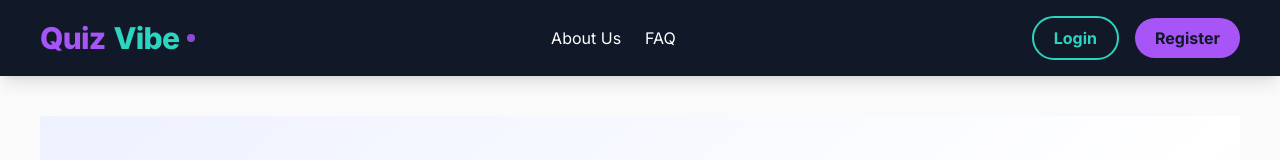
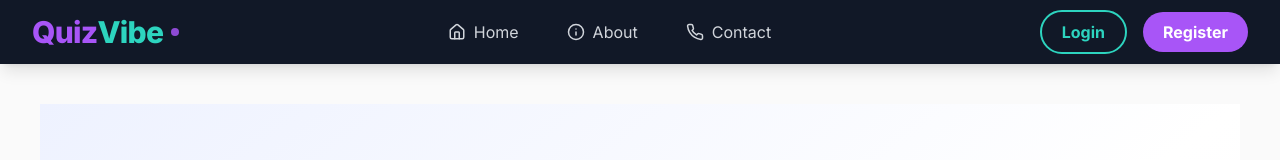
Before and after one commit to skiiipy69/QuizVibe, a React (Vite) app: page / in a window 1280 px wide. Shown: the top 160 px of the page. Built offline with nearby package versions, Linux system fonts and the light colour scheme; no server answers.

Commit message:
update navbar

```diff
--- a/src/components/Navbar/Navbar.jsx
+++ b/src/components/Navbar/Navbar.jsx
@@ -1,73 +1,142 @@
-import React from 'react';
+import React, { useState } from 'react';
 import { Link } from "react-router-dom";
 import useQuestionStore from "../../store/zustand";
+import { Menu, X, Home, Info, Phone, BookOpen, LogOut } from 'lucide-react';
 
-function Navbar() {
+const NavLink = ({ to, children, icon: Icon }) => (
+  <Link
+    to={to}
+    className="flex items-center gap-2 px-4 py-2 text-gray-300 rounded-lg transition-all duration-300 hover:bg-gray-800 hover:text-teal-400"
+  >
+    {Icon && <Icon size={18} />}
+    {children}
+  </Link>
+);
+
+const Navbar = () => {
+  const [isOpen, setIsOpen] = useState(false);
   const { auth, logoutUser } = useQuestionStore();
+  const isAuthenticated = !!auth?.email;
+
+  const toggleMenu = () => setIsOpen(!isOpen);
 
   return (
-    <nav className="w-full bg-gray-900 text-white px-5 md:px-10 py-4 shadow-lg">
-      <div className="max-w-7xl mx-auto flex flex-col md:flex-row items-center justify-between gap-4">
-        {/* Logo Section */}
-        <Link to="/" className="text-3xl font-extrabold tracking-tight flex items-center gap-2 transition-transform duration-300 hover:scale-105">
+    <nav className="sticky top-0 z-50 w-full bg-gray-900 text-white shadow-lg">
+      <div className="max-w-7xl mx-auto px-4 sm:px-6 lg:px-8">
+        <div className="flex items-center h-16">
+          {/* Logo */}
+          <div className="flex-shrink-0">
+            <Link
+              to="/"
+              className="flex items-center gap-2 transition-transform duration-300 hover:scale-105"
+              aria-label="QuizVibe Home"
+            >
+              <span className="text-2xl md:text-3xl font-extrabold tracking-tight">
                 <span className="text-purple-500">Quiz</span>
                 <span className="text-teal-400">Vibe</span>
+              </span>
               <div className="w-2 h-2 bg-purple-500 rounded-full animate-pulse" />
             </Link>
+          </div>
 
-        {/* Navigation Links */}
-        <div className="flex items-center space-x-6">
+          {/* Desktop Navigation - Centered */}
+          <div className="hidden md:flex flex-1 justify-center">
+            <div className="flex items-center gap-4">
+              <NavLink to="/" icon={Home}>Home</NavLink>
+              <NavLink to="/about" icon={Info}>About</NavLink>
+              <NavLink to="/contact" icon={Phone}>Contact</NavLink>
+              {isAuthenticated && (
+                <NavLink to="/howtoplay" icon={BookOpen}>How To Play</NavLink>
+              )}
+            </div>
+          </div>
+
+          {/* Auth Buttons */}
+          <div className="hidden md:flex items-center gap-4 flex-shrink-0">
+            {isAuthenticated ? (
+              <button
+                onClick={logoutUser}
+                className="flex items-center gap-2 px-5 py-2 text-white font-semibold rounded-full bg-purple-500 transition-all duration-300 hover:bg-teal-400 hover:shadow-lg"
+              >
+                <LogOut size={18} />
+                Logout
+              </button>
+            ) : (
+              <>
                 <Link
-            to="/about"
-            className="text-white hover:text-teal-400 transition-colors duration-300"
+                  to="/login"
+                  className="px-5 py-2 text-teal-400 font-semibold border-2 border-teal-400 rounded-full transition-all duration-300 hover:bg-teal-400 hover:text-gray-900"
                 >
-            About Us
+                  Login
                 </Link>
                 <Link
-            to="/faq"
-            className="text-white hover:text-teal-400 transition-colors duration-300"
+                  to="/register"
+                  className="px-5 py-2 text-white font-semibold rounded-full bg-purple-500 transition-all duration-300 hover:bg-purple-600 hover:shadow-lg"
                 >
-            FAQ
+                  Register
                 </Link>
-          {auth?.email && (
-            <Link
-              to="/suggest-quiz"
-              className="text-white hover:text-teal-400 transition-colors duration-300"
-            >
-              Suggest Quiz
-            </Link>
+              </>
             )}
           </div>
 
-        {/* Auth Buttons */}
-        <div className="flex items-center space-x-4">
-          {!auth?.email && (
+          {/* Mobile menu button */}
+          <div className="md:hidden ml-auto">
+            <button
+              onClick={toggleMenu}
+              className="p-2 rounded-lg text-gray-400 hover:text-white hover:bg-gray-800"
+              aria-expanded={isOpen}
+              aria-label="Toggle navigation menu"
+            >
+              {isOpen ? <X size={24} /> : <Menu size={24} />}
+            </button>
+          </div>
+        </div>
+      </div>
+
+      {/* Mobile Navigation */}
+      <div
+        className={`md:hidden transition-all duration-300 ease-in-out ${
+          isOpen ? 'max-h-96 opacity-100' : 'max-h-0 opacity-0'
+        } overflow-hidden`}
+      >
+        <div className="px-4 pt-2 pb-4 space-y-2 bg-gray-900">
+          <NavLink to="/" icon={Home}>Home</NavLink>
+          <NavLink to="/about" icon={Info}>About</NavLink>
+          <NavLink to="/contact" icon={Phone}>Contact</NavLink>
+          {isAuthenticated && (
+            <NavLink to="/howtoplay" icon={BookOpen}>How To Play</NavLink>
+          )}
+
+          <div className="pt-4 space-y-2">
+            {isAuthenticated ? (
+              <button
+                onClick={logoutUser}
+                className="w-full flex items-center justify-center gap-2 px-5 py-2 text-white font-semibold rounded-full bg-purple-500 transition-all duration-300 hover:bg-teal-400"
+              >
+                <LogOut size={18} />
+                Logout
+              </button>
+            ) : (
+              <>
                 <Link
-              className="py-2 px-5 text-teal-400 font-semibold border-2 border-teal-400 rounded-full transition-all duration-300 hover:bg-teal-400 hover:text-gray-900"
                   to="/login"
+                  className="block w-full text-center px-5 py-2 text-teal-400 font-semibold border-2 border-teal-400 rounded-full transition-all duration-300 hover:bg-teal-400 hover:text-gray-900"
                 >
                   Login
                 </Link>
-          )}
-          {auth?.email ? (
-            <button
-              className="py-2 px-5 text-white font-semibold rounded-full bg-purple-500 transition-all duration-300 hover:bg-teal-400 hover:shadow-md"
-              onClick={logoutUser}
-            >
-              Logout
-            </button>
-          ) : (
                 <Link
-              className="py-2 px-5 text-gray-900 font-semibold rounded-full bg-purple-500 transition-all duration-300 hover:bg-purple-600 hover:shadow-md"
                   to="/register"
+                  className="block w-full text-center px-5 py-2 text-white font-semibold rounded-full bg-purple-500 transition-all duration-300 hover:bg-purple-600"
                 >
                   Register
                 </Link>
+              </>
             )}
+          </div>
         </div>
       </div>
     </nav>
   );
-}
+};
 
 export default Navbar;
```
Lines whose indentation alone changed are shown as unchanged.
